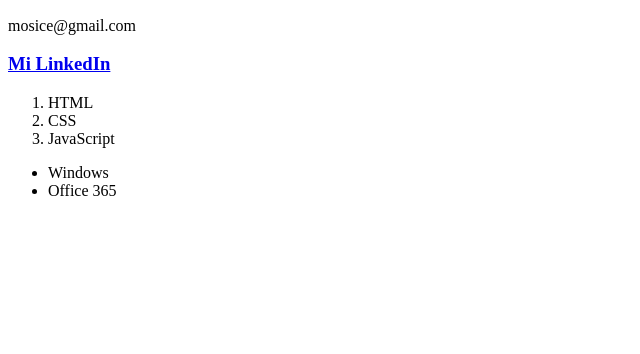
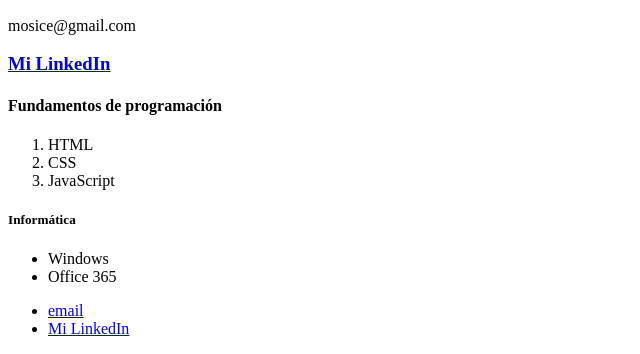
Before and after one commit to monicasimoF5/CV, a plain HTML site: page index.html in a window 1280 px wide. Shown: the part 468-822 px from the top of the page, without its empty margins (0-640 px from the left). Before the commit the page ends 800 px from the top, so only its background shows below. Drawn offline with Linux system fonts and the light colour scheme.

Commit message:
feat: create navigation bar with internal links

```diff
--- a/index.html
+++ b/index.html
@@ -7,19 +7,34 @@
 </head>
 <body>
     <h1>MÒNICA SIMÓ CEREZO</h1>
+
     <p>Técnico Superior en Administración de Sistemas Informáticos</p>
+
     <img src="https://media.licdn.com/dms/image/v2/D4D03AQFxRebrshcNrg/profile-displayphoto-shrink_200_200/profile-displayphoto-shrink_200_200/0/1726562698549?e=1733356800&v=beta&t=w3sRarh9vA7gb5NLrKcSgltVuvACl7Jix2bX0LIPwEk" alt="Mi foto">
+
     <h2>email</h2>
     <p>mosice@gmail.com</p>
+
     <h3><a href="https://www.linkedin.com/in/mónica-simó"> Mi LinkedIn </a></h3>
+
+    <h4>Fundamentos de programación</h4>
     <ol>
         <li>HTML</li>
         <li>CSS</li>
         <li>JavaScript</li>
     </ol>
+
+    <h5>Informática</h5>
     <ul>
         <li>Windows</li>
         <li>Office 365</li>
     </ul>
+
+    <nav>
+        <ul>
+            <li><a href="#email">email</a></li>
+            <li><a href="#Mi LinkedIn">Mi LinkedIn</a></li>
+        </ul>
+    </nav>
 </body>
 </html>
```
